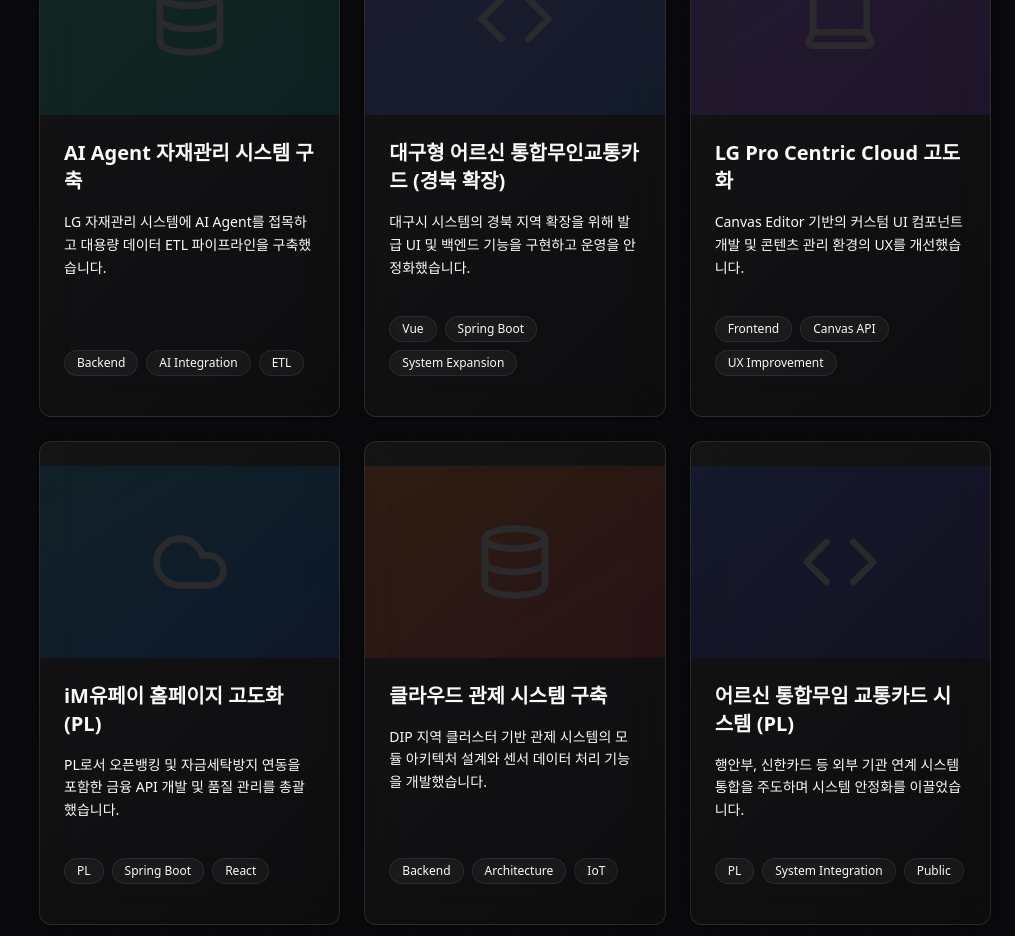
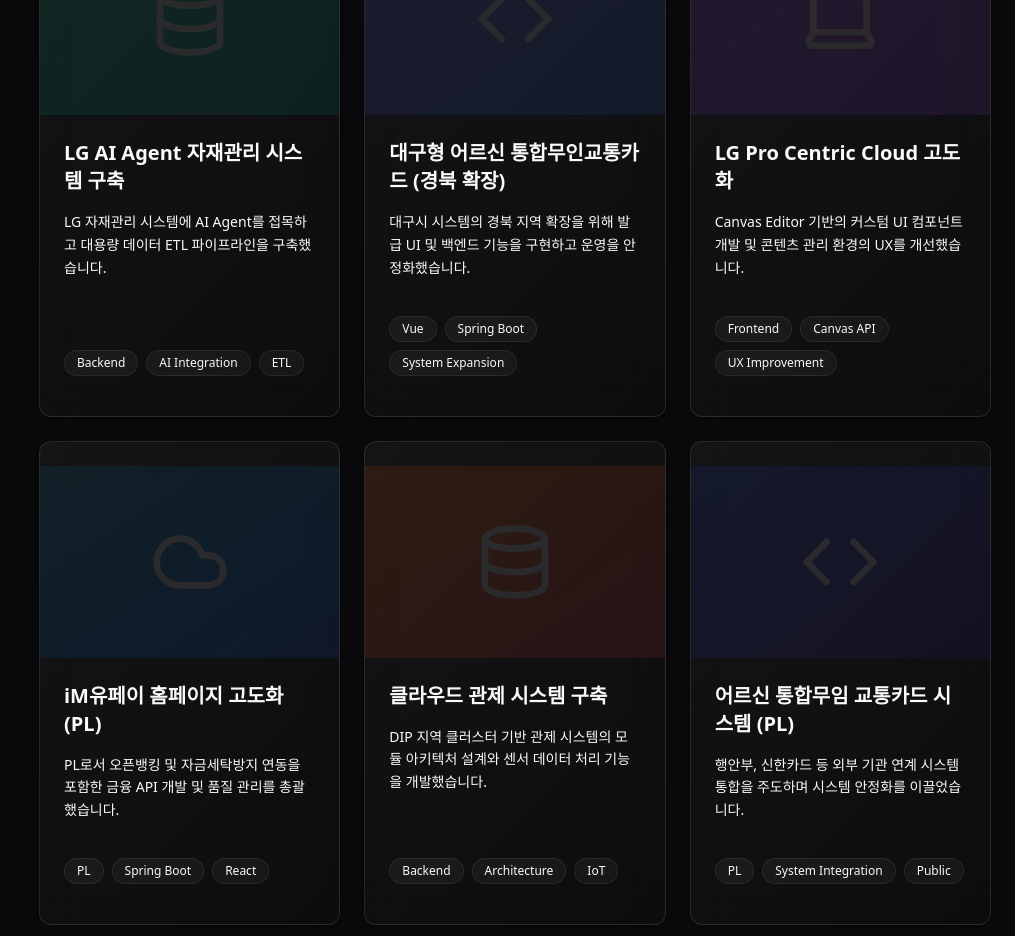
Before and after one commit to NCJ-Dev/ncj-dev.github.io, a Next.js app: page /projects in a window 1280 px wide. Shown: the part 1040-1976 px from the top of the page, without its empty margins (265-1280 px from the left). Built offline with nearby package versions, Linux system fonts and the light colour scheme.

Commit message:
fix: 프로젝트명 변경

```diff
--- a/src/app/projects/page.tsx
+++ b/src/app/projects/page.tsx
@@ -57,7 +57,7 @@
     },
     {
         key: "lg-ai-agent-material",
-        title: "AI Agent 자재관리 시스템 구축",
+        title: "LG AI Agent 자재관리 시스템 구축",
         description: "LG 자재관리 시스템에 AI Agent를 접목하고 대용량 데이터 ETL 파이프라인을 구축했습니다.",
         tags: ["Backend", "AI Integration", "ETL"],
         icon: Database,
```
